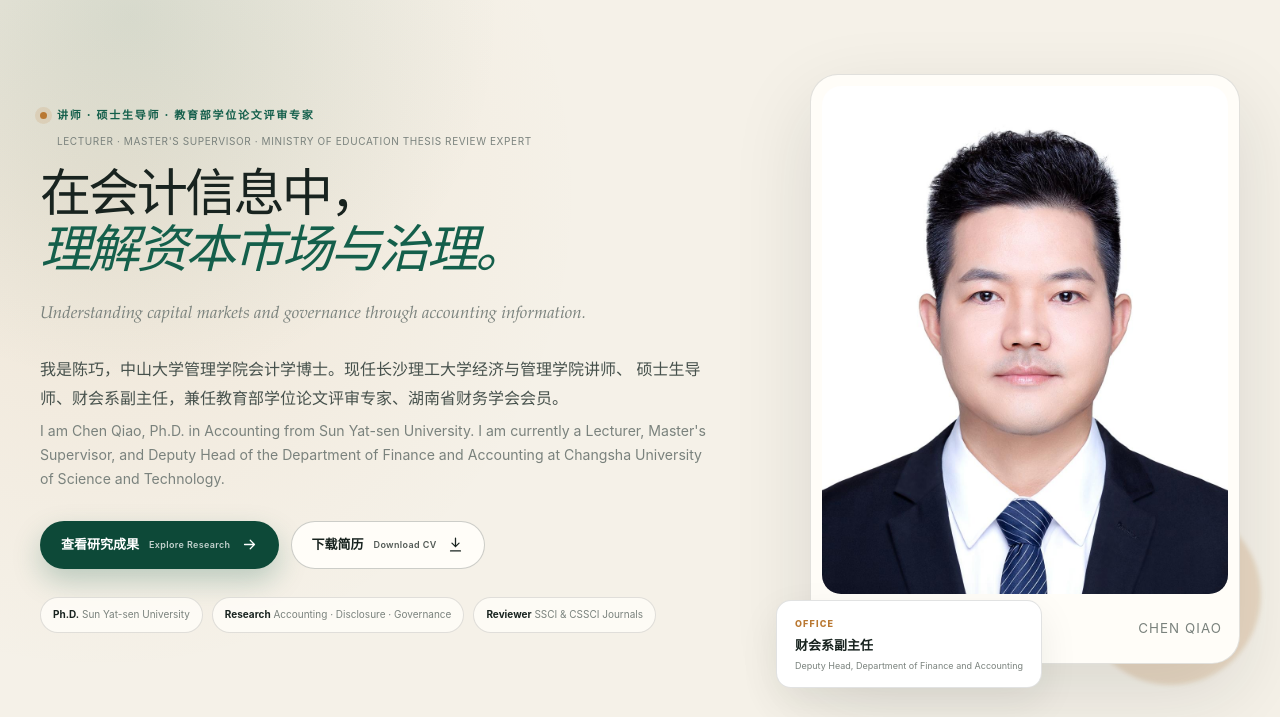
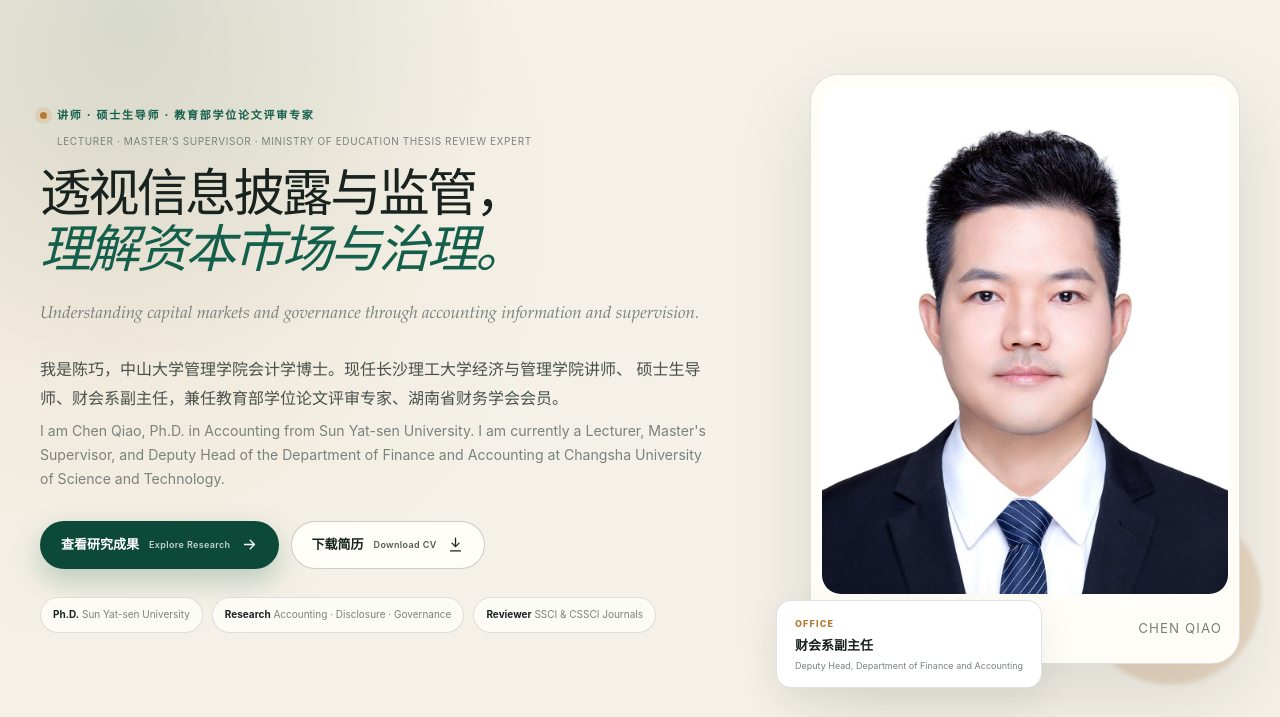
Before and after one commit to KevinQ7889/chenqiao-academic-website, a website: page index.html in a window 1280 px wide. Shown: the part 83-800 px from the top of the page. Drawn offline with Linux system fonts and the light colour scheme.

Commit message:
Update index.html

```diff
--- a/index.html
+++ b/index.html
@@ -66,10 +66,10 @@
           </p>
           <p class='eyebrow-en'>Lecturer · Master's Supervisor · Ministry of Education Thesis Review Expert</p>
           <h1>
-            <span>在会计信息中，</span>
+            <span>透视信息披露与监管，</span>
             <em>理解资本市场与治理。</em>
           </h1>
-          <p class='hero-en'>Understanding capital markets and governance through accounting information.</p>
+          <p class='hero-en'>Understanding capital markets and governance through accounting information and supervision.</p>
           <div class='bilingual hero-lead'>
             <p class='zh'>
               我是陈巧，中山大学管理学院会计学博士。现任长沙理工大学经济与管理学院讲师、
```
